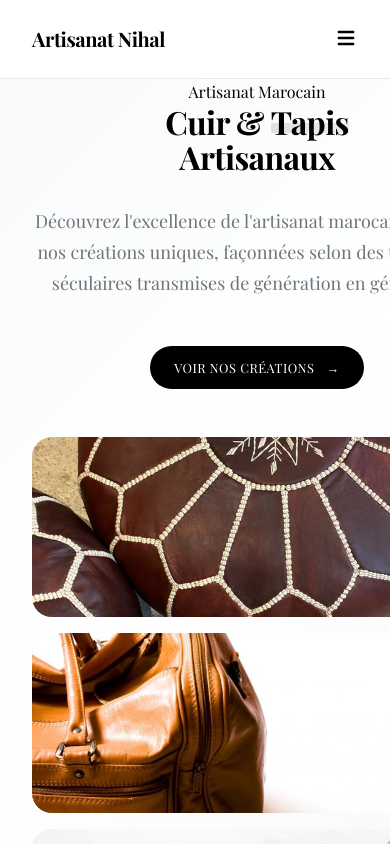
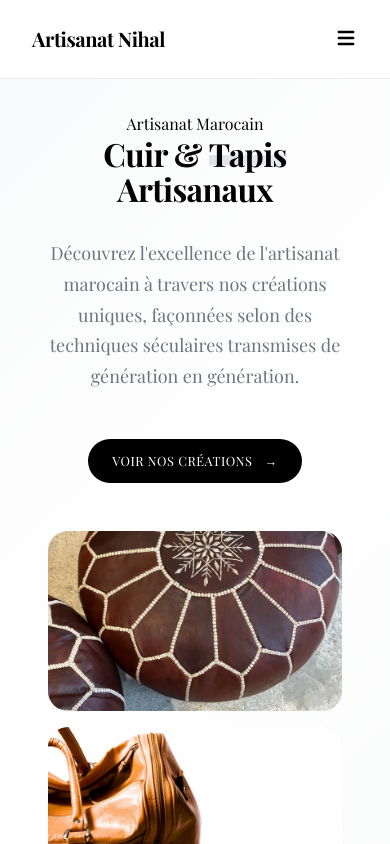
Before and after one commit to MarrakchiKid/artisanat-nihal, a Next.js app: page / in a window 390 px wide. Shown: the top 844 px of the page. Built offline with nearby package versions, Linux system fonts and the light colour scheme.

Commit message:
Amélioration du responsive mobile

```diff
--- a/src/styles/hero.module.css
+++ b/src/styles/hero.module.css
@@ -294,6 +294,30 @@
 }
 
 @media (max-width: 768px) {
+  .hero {
+    padding-top: 100px;
+    padding-left: 1rem;
+    padding-right: 1rem;
+  }
+
+  .heroContainer {
+    margin-top: 2rem;
+    display: flex;
+    flex-direction: column;
+    align-items: center;
+    text-align: center;
+    gap: 3rem;
+  }
+
+  .heroContent {
+    width: 100%;
+  }
+
+  .heroVisual {
+    height: auto;
+    width: 100%;
+  }
+
   .visualGrid {
     display: flex;
     flex-direction: column;
@@ -302,8 +326,15 @@
   }
 
   .visualItem {
-    width: 450px;
+    width: 100%;
+    max-width: 350px;
     height: 180px;
+  }
+
+  .visualItem img {
+    width: 100%;
+    height: 100%;
+    object-fit: cover;
   }
 
   .visualItem1,
@@ -313,18 +344,8 @@
     animation: none;
   }
 
-  .heroContainer {
-    grid-template-columns: 1fr;
-    gap: 3rem;
-    text-align: center;
-  }
-
-  .heroCta{
+  .heroCta {
     margin: 0 auto;
-  }
-
-  .heroVisual {
-    height: auto;
   }
 
   .floatingStats,
```
